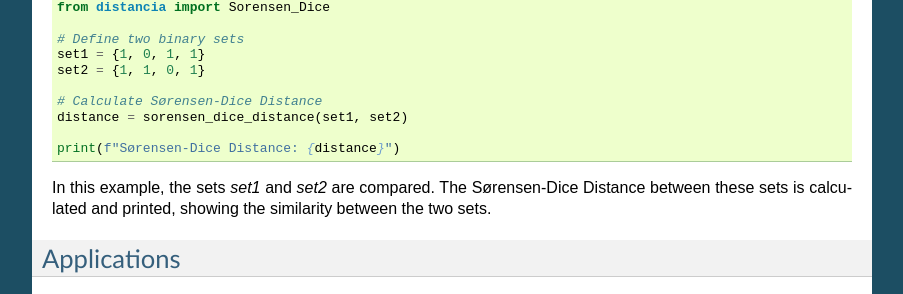
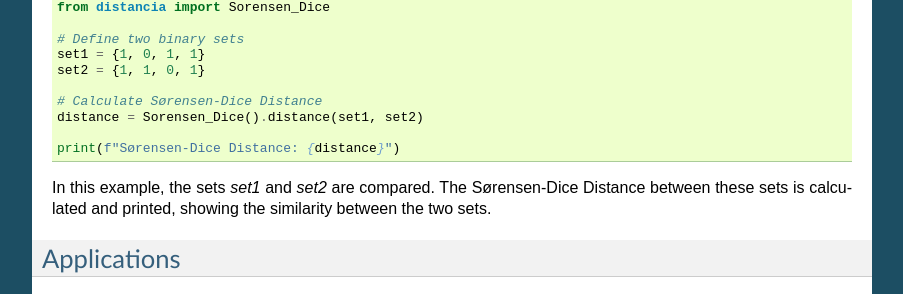
Before and after one commit to ym001/distancia, a Sphinx documentation site: the page built from docs/Sorensen-Dice.rst, in a window 1280 px wide. Shown: the part 976-1270 px from the top of the page, without its empty margins (198-1101 px from the left). Built offline with Sphinx 7.4.7, drawn with Linux system fonts in a browser that asks for light colours; pages that are not in the unit, such as notebooks, are missing from menus.

```diff
--- a/docs/Sorensen-Dice.rst
+++ b/docs/Sorensen-Dice.rst
@@ -43,7 +43,7 @@ Here's a simple Python example demonstrating how to calculate the Sørensen-Dice
     set2 = {1, 1, 0, 1}
 
     # Calculate Sørensen-Dice Distance
-    distance = sorensen_dice_distance(set1, set2)
+    distance = Sorensen_Dice().distance(set1, set2)
 
     print(f"Sørensen-Dice Distance: {distance}")
 
```
